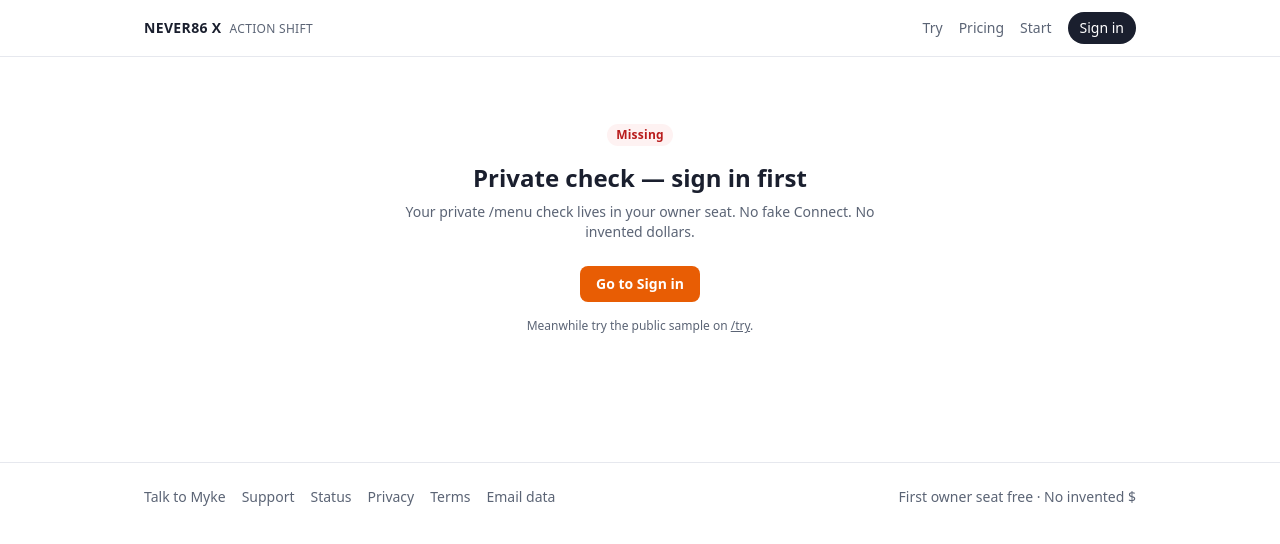
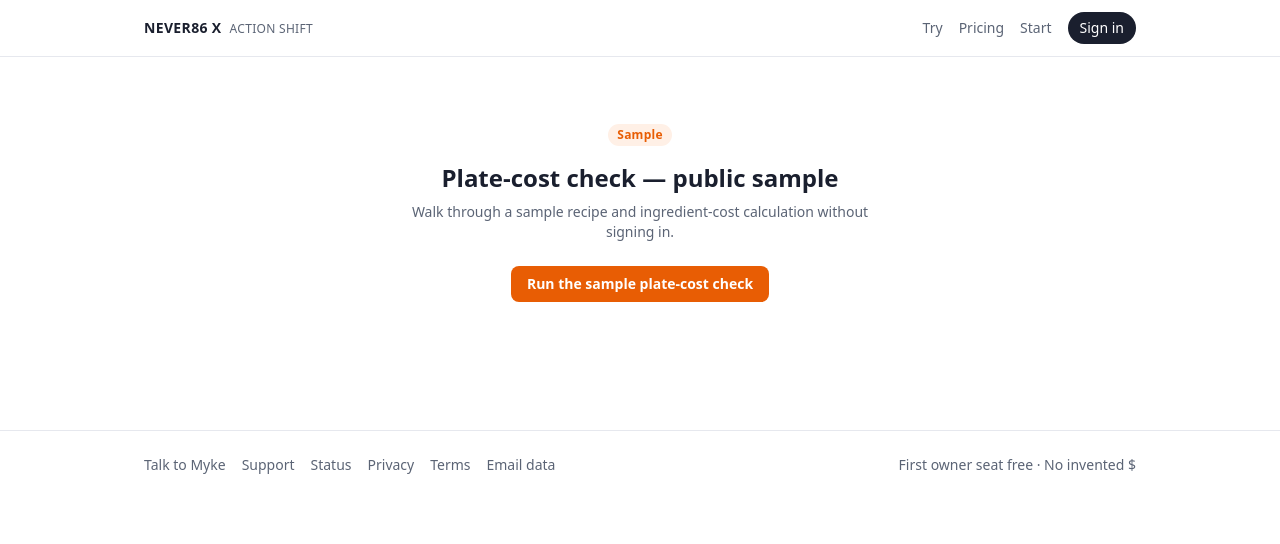
Before and after one commit to mykemueller1-ctrl/never86x, a Next.js app: page /check/menu in a window 1280 px wide. Shown: the top 544 px of the page. Built offline with nearby package versions, Linux system fonts and the light colour scheme.

Commit message:
fix: keep public demo flows inside Never86

```diff
--- a/src/app/check/menu/page.tsx
+++ b/src/app/check/menu/page.tsx
@@ -4,20 +4,17 @@ import { Honesty } from "@/components/Honesty";
 export default function CheckPage() {
   return (
     <div className="mx-auto max-w-lg px-4 py-16 text-center">
-      <Honesty kind="Missing" />
-      <h1 className="mt-4 text-2xl font-bold">Private check — sign in first</h1>
+      <Honesty kind="Sample" />
+      <h1 className="mt-4 text-2xl font-bold">Plate-cost check — public sample</h1>
       <p className="mt-2 text-sm text-[var(--muted)]">
-        Your private /menu check lives in your owner seat. No fake Connect. No invented dollars.
+        Walk through a sample recipe and ingredient-cost calculation without signing in.
       </p>
       <Link
-        href="/seat"
+        href="/try/recipes"
         className="mt-6 inline-block rounded-lg bg-[var(--accent)] px-4 py-2 text-sm font-semibold text-white"
       >
-        Go to Sign in
+        Run the sample plate-cost check
       </Link>
-      <p className="mt-4 text-xs text-[var(--muted)]">
-        Meanwhile try the public sample on <Link href="/try" className="underline">/try</Link>.
-      </p>
     </div>
   );
 }
```
